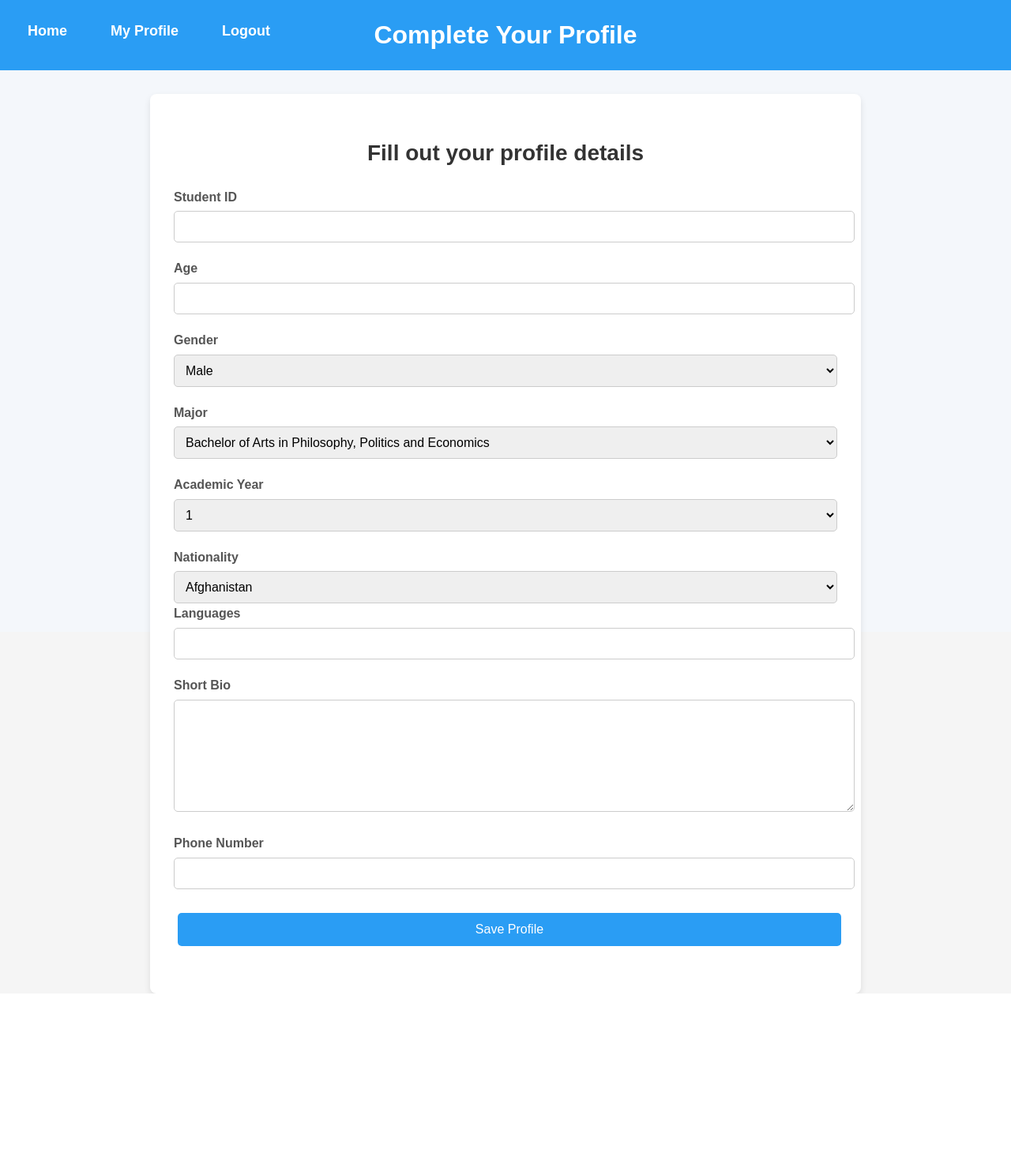
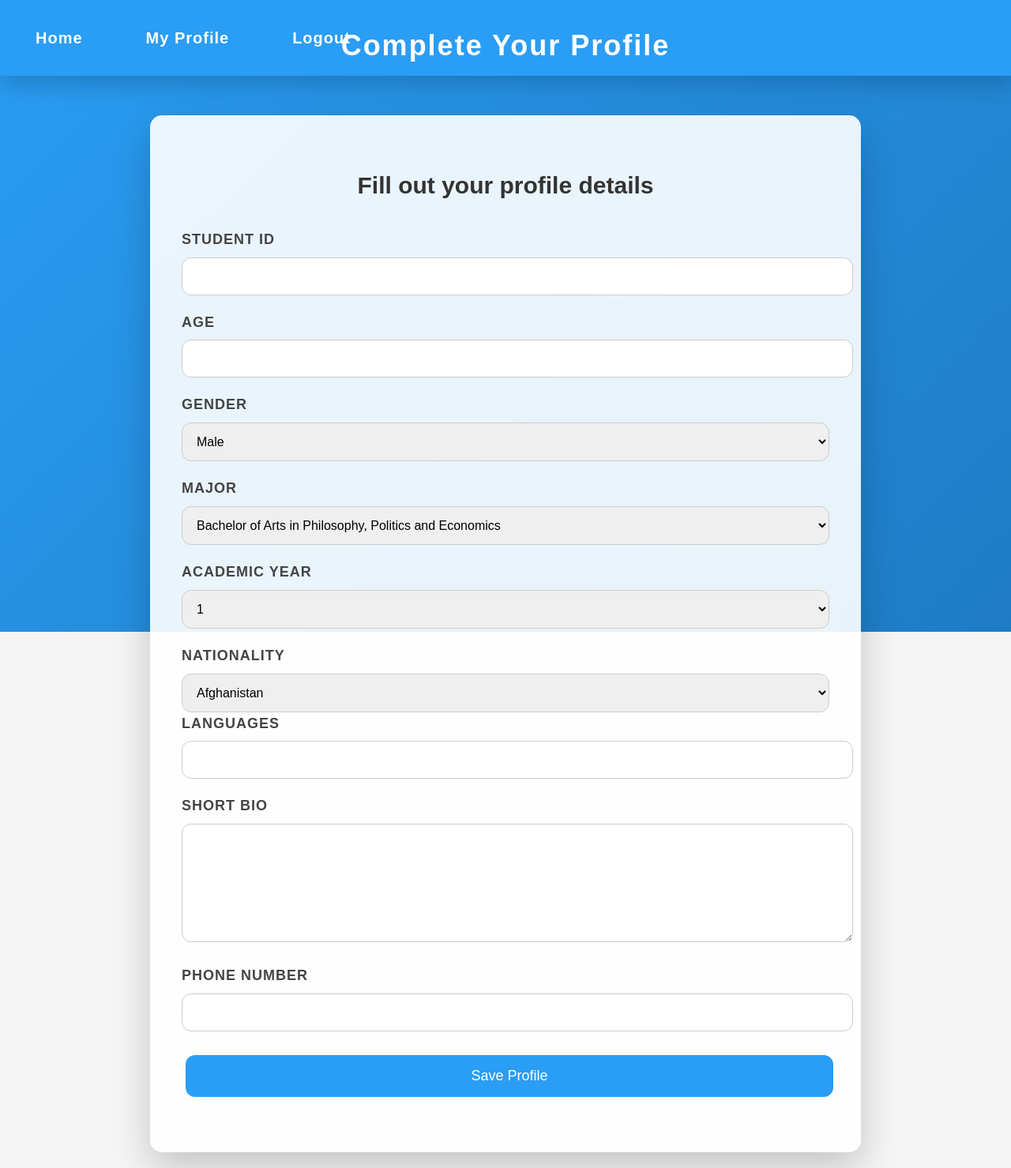
Before and after one commit to AdagamovNikita/Buddy_System, a Flask app: page /complete-profile in a window 1280 px wide. Shown: the whole page at 79% size. Before the commit the page ends 1258 px from the top, so only its background shows below. Run offline with Flask 3, Linux system fonts and the light colour scheme; the visitor is signed in with stand-in values (Sample User, id 1).

Commit message:
Update complete_profile.html

```diff
--- a/templates/complete_profile.html
+++ b/templates/complete_profile.html
@@ -8,54 +8,82 @@
     <style>
         body {
             font-family: 'Arial', sans-serif;
-            background-color: #f4f7fb;
-            color: #333;
+            background: linear-gradient(135deg, #2a9df4, #1e7cc5);
+            color: #fff;
             margin: 0;
             padding: 0;
+            overflow-x: hidden;
+            transition: background-color 0.3s ease;
         }
+
+        /* the 3 buttons*/
         .header-navbar {
-            background-color: #2a9df4;
+            background: #2a9df4;
             padding: 20px;
-            color: white;
             text-align: center;
+            position: sticky;
+            top: 0;
+            z-index: 999;
+            box-shadow: 0 10px 30px rgba(0, 0, 0, 0.2);
         }
 
         .navbar {
             display: flex;
             justify-content: center;
-            gap: 25px;
-            font-size: 18px;
-            margin-bottom: 10px;
+            gap: 30px;
+            font-size: 20px;
+            letter-spacing: 1px;
         }
 
         .navbar a {
             color: white;
             text-decoration: none;
             font-weight: bold;
-            padding: 5px 15px;
-            border-radius: 5px;
-            transition: background-color 0.3s ease;
+            padding: 12px 25px;
+            border-radius: 8px;
+            transition: background-color 0.3s ease, transform 0.3s ease;
         }
 
         .navbar a:hover {
             background-color: #1e7cc5;
+            transform: translateY(-3px);
         }
+
+        .header-title {
+            font-size: 36px;
+            font-weight: 700;
+            text-align: center;
+            margin: 30px 0 10px;
+            color: white;
+            letter-spacing: 2px;
+        }
+
+        /* forum square  */
         .container {
             max-width: 900px;
             margin: 30px auto;
-            padding: 0 20px;
+            padding: 20px;
+            position: relative;
         }
+
         .profile-container {
-            background-color: #fff;
-            padding: 30px;
-            border-radius: 8px;
-            box-shadow: 0 4px 8px rgba(0, 0, 0, 0.1);
+            background-color: rgba(255, 255, 255, 0.9);
+            padding: 40px;
+            border-radius: 15px;
+            box-shadow: 0 20px 50px rgba(0, 0, 0, 0.2);
+            animation: fadeInUp 1s ease-out;
+        }
+
+        @keyframes fadeInUp {
+            0% { opacity: 0; transform: translateY(30px); }
+            100% { opacity: 1; transform: translateY(0); }
         }
 
         .profile-container h2 {
             text-align: center;
-            font-size: 28px;
-            margin-bottom: 20px;
+            font-size: 30px;
+            color: #333;
+            margin-bottom: 30px;
         }
 
         .form-group {
@@ -63,55 +91,70 @@
         }
 
         .form-group label {
-            font-size: 16px;
+            font-size: 18px;
             font-weight: 600;
-            color: #555;
+            color: #444;
+            text-transform: uppercase;
+            letter-spacing: 1px;
         }
 
         .form-group input,
         .form-group select,
         .form-group textarea {
             width: 100%;
-            padding: 10px;
-            margin-top: 5px;
+            padding: 14px;
+            margin-top: 8px;
             border: 1px solid #ccc;
-            border-radius: 5px;
+            border-radius: 12px;
             font-size: 16px;
             outline: none;
-            transition: border-color 0.3s ease;
+            transition: all 0.3s ease;
         }
 
         .form-group input:focus,
         .form-group select:focus,
         .form-group textarea:focus {
             border-color: #2a9df4;
+            transform: scale(1.02);
+            box-shadow: 0 0 15px rgba(42, 157, 244, 0.4);
         }
 
         .form-group textarea {
             resize: vertical;
             min-height: 120px;
         }
+
         .error {
             color: red;
             font-size: 14px;
             margin-top: 5px;
         }
+
+        /* Button */
         .btn {
             background-color: #2a9df4;
             color: white;
-            padding: 12px 20px;
-            font-size: 16px;
+            padding: 16px 32px;
+            font-size: 18px;
             border: none;
-            border-radius: 5px;
+            border-radius: 12px;
             width: 100%;
             cursor: pointer;
-            transition: background-color 0.3s ease;
+            transition: all 0.3s ease;
         }
 
         .btn:hover {
             background-color: #1e7cc5;
+            transform: scale(1.1);
+            box-shadow: 0 0 20px rgba(0, 0, 0, 0.2);
         }
 
+        .btn:active {
+            transform: scale(1.05);
+            box-shadow: 0 0 15px rgba(0, 0, 0, 0.1);
+        }
+
+        /* respond to highlight with mouse */
         @media (max-width: 768px) {
             .navbar {
                 flex-direction: column;
@@ -119,13 +162,24 @@
             }
 
             .container {
-                padding: 0 10px;
+                padding: 0 15px;
             }
 
             .profile-container {
-                padding: 20px;
+                padding: 25px;
+            }
+
+            .profile-container h2 {
+                font-size: 26px;
+            }
+
+            .form-group input,
+            .form-group select,
+            .form-group textarea {
+                font-size: 15px;
             }
         }
+
     </style>
 </head>
 <body>
@@ -169,10 +223,6 @@
                         <option value="other" {% if profile and profile.gender == 'other' %}selected{% endif %}>Other</option>
                     </select>
                 </div>
-                <!-- <div class="form-group">
-                    <label for="nationality">Nationality</label>
-                    <input type="text" id="nationality" name="nationality" required value="{{ profile.nationality if profile else '' }}">
-                </div> -->
 
                 <div class="form-group">
                     <label for="major">Major</label>
@@ -186,6 +236,7 @@
                         <option value="Master of Science in Business Analytics" {% if profile and profile.major == 'Master of Science in Business Analytics' %}selected{% endif %}>Master of Science in Business Analytics</option>
                     </select>
                 </div>
+
                 <div class="form-group">
                     <label for="academic_year">Academic Year</label>
                     <select id="academic_year" name="academic_year" required>
@@ -196,6 +247,7 @@
                         <option value="5" {% if profile and profile.academic_year == 5 %}selected{% endif %}>5</option>
                     </select>
                 </div>
+
                 <div class="form-group">
                     <label for="nationality">Nationality</label>
                     <select id="nationality" name="nationality" required>
@@ -401,10 +453,12 @@
                     <label for="languages">Languages</label>
                     <input type="text" id="languages" name="languages" required value="{{ profile.languages if profile else '' }}">
                 </div>
+
                 <div class="form-group">
                     <label for="bio">Short Bio</label>
                     <textarea id="bio" name="bio" rows="4" required>{{ profile.bio if profile else '' }}</textarea>
                 </div>
+
                 <div class="form-group">
                     <label for="phone">Phone Number</label>
                     <input type="text" id="phone" name="phone" required value="{{ profile.phone_number if profile else '' }}">
```
